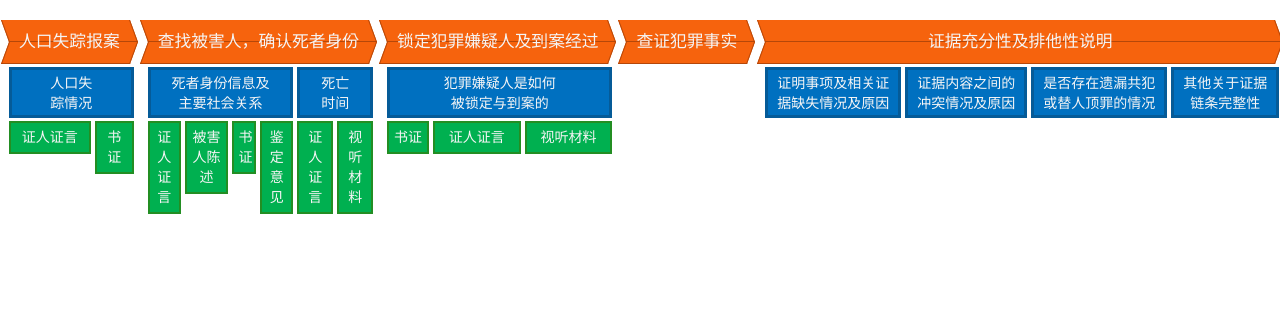
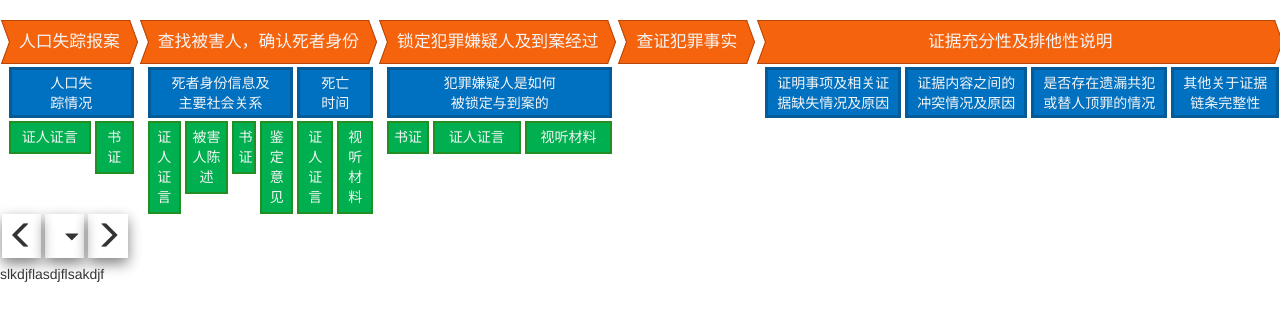
Before and after one commit to NJUOCR/judging, a Flask app: page /config-graph in a window 1280 px wide. Shown: the top 321 px of the page. Run offline with Flask 2, Linux system fonts and the light colour scheme; data that the repository does not hold is empty; some libraries are stand-ins or nearby versions.

Commit message:
commit to go home

```diff
--- a/static/css/graph-components.css
+++ b/static/css/graph-components.css
@@ -112,7 +112,7 @@
 
     border-left: 1px solid var(--l1-bd-color);
     border-right: 1px solid var(--l1-bd-color);
-    border-bottom: 1px solid var(--l1-bd-color);
+    border-top: 1px solid var(--l1-bd-color);
 }
 
 .box-arrow .box-arrow-bg-bottom {
--- /dev/null
+++ b/static/css/graph-detail.css
@@ -0,0 +1,3 @@
+.selecting{
+    font-size: 2em;
+}
--- /dev/null
+++ b/static/css/selectable-header.css
@@ -0,0 +1,99 @@
+.selecting {
+    display: inline-block;
+    position: relative;
+}
+
+.header-component {
+    position: relative;
+    display: inline-block;
+    margin: 0 2px;
+    height: 100%;
+    min-height: 1.6em;
+    min-width: 1.4em;
+    line-height: 1;
+    padding: .3em .2em;
+}
+
+
+.header-text>.glyphicon {
+    font-size: 50%;
+    height: fit-content;
+    margin-left: 1em;
+    cursor: pointer;
+
+}
+
+.header-container {
+    display: flex;
+    align-items: flex-end;
+}
+
+.header-text {
+    flex-grow: 1;
+    display: flex;
+    flex-direction: row-reverse;
+    align-items: center;
+}
+
+.hover {
+    box-shadow: 0 .2em .5em grey;
+    top: -.2em;
+}
+
+.selecting ol {
+    list-style: none;
+    display: inline-block;
+    padding: 0;
+    width: 100%;
+    font-size: 70%;
+    box-shadow: 0 .2em .5em grey;
+    position: absolute;
+}
+
+.selecting ol li {
+    margin-top: 2px;
+    position: relative;
+    text-align: center;
+    background-color: white;
+    padding: .2em 0;
+}
+
+.selecting ol li:hover {
+    box-shadow: 0 .2em .5em grey;
+    margin: 0 -.4em;
+    font-size: 110%;
+}
+
+@keyframes stand-up {
+    0% {
+    }
+    100% {
+        box-shadow: 0 .2em .5em grey;
+        top: -.2em;
+    }
+}
+
+@keyframes sit-down {
+    100% {
+        box-shadow: 0 .2em .5em grey;
+        top: -.2em;
+    }
+
+    0% {
+        box-shadow: none;
+        top: 0;
+    }
+}
+
+.up {
+    animation: stand-up .5s forwards ease-out;
+}
+
+.down {
+    animation: sit-down .3s forwards ease-in;
+
+}
+
+.hide-candidates {
+    opacity: 0;
+}
--- a/static/html/graph_config2.html
+++ b/static/html/graph_config2.html
@@ -1,5 +1,5 @@
 <!DOCTYPE html>
-<html lang="en">
+<html lang="en" xmlns:v-on="http://www.w3.org/1999/xhtml">
 <head>
     <meta charset="UTF-8">
     <title>Title</title>
@@ -49,7 +49,13 @@
 </div>
 
 <div id="detail">
-    <selectable-header :candidates="firstNameList()" :selected="firstLevelSelected()"></selectable-header>
+    <selectable-header v-on:change-candidate="changeCandidate"
+                       name="first-level-header"
+                       :candidates="firstNameList()"
+                       :selected="firstLevelSelected()">
+
+    </selectable-header>
+    <p>slkdjflasdjflsakdjf</p>
 </div>
 
 <script>
@@ -379,6 +385,21 @@
 
             firstLevelSelected: function () {
                 return graph.selection[0]
+            },
+
+            candidatesVisible: false
+        },
+
+        methods: {
+            showList: function () {
+                this.candidatesVisible = !this.candidatesVisible;
+            },
+
+            changeCandidate: function (idx, componentName) {
+                console.log(idx, componentName);
+                if (componentName === 'first-level-header'){
+                    graph.selection = [idx, -1, -1]
+                }
             }
         }
     })
--- /dev/null
+++ b/static/js/selectable-header.js
@@ -0,0 +1,45 @@
+function showOrClose(elem) {
+    let root = elem.parentElement.parentElement.parentElement;
+    root.attributes['data-show-candidates'] =
+        root.attributes['data-show-candidates'] === 'true' ? 'false' : 'true';
+    let show = root.attributes['data-show-candidates'] === 'true';
+    console.log(show);
+    elem.className = `glyphicon glyphicon-triangle-${show ? 'top' : 'bottom'}`;
+    let list = root.querySelector('ol');
+    list.className = show ? '' : 'hide-candidates';
+}
+
+
+Vue.component('selectable-header', {
+    props: {
+        candidates: Array,
+        selected: Number,
+        name: String
+    },
+    template:
+        `
+<div class="selecting" data-show-candidates="false">
+    <div class="header-container">
+        <div class="glyphicon glyphicon-menu-left header-component hover"></div>
+        <div class="header-component header-text hover">
+            <span onclick="showOrClose(this)" class="glyphicon glyphicon-triangle-bottom"></span>
+            <span>{{ selected >= 0 ? candidates[selected] : '' }}</span>
+        </div>
+        <div class="glyphicon glyphicon-menu-right header-component hover"></div>
+    </div>
+    <ol class="hide-candidates" >
+        <li @click="candidateClick(idx, name)" class="candidate" v-for="(candidate, idx) in candidates"> {{ candidate }} </li>
+    </ol>
+</div>
+    `,
+
+    methods: {
+        candidateClick: function (idx, name) {
+            this.$emit('change-candidate', idx, name);
+        },
+
+        hi: function () {
+            console.log('hi')
+        }
+    }
+});
```
